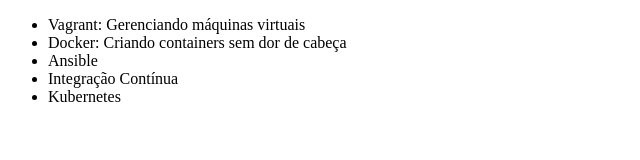
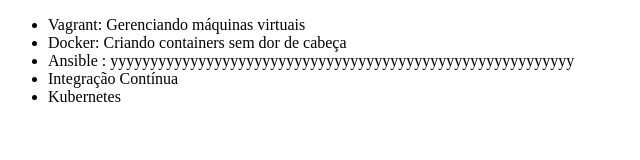
Before and after one commit to Aluraivm/AluraGit, a plain HTML site: page index.html in a window 1280 px wide. Shown: the whole page, without its empty margins (0-640 px from the left). Drawn offline with Linux system fonts and the light colour scheme.

```diff
--- a/index.html
+++ b/index.html
@@ -8,7 +8,7 @@
     <ul>
         <li>Vagrant: Gerenciando máquinas virtuais</li>
         <li>Docker: Criando containers sem dor de cabeça</li>
-        <li>Ansible</li>
+        <li>Ansible : yyyyyyyyyyyyyyyyyyyyyyyyyyyyyyyyyyyyyyyyyyyyyyyyyyyyyyyyyy</li>
         <li>Integração Contínua</li>
         <li>Kubernetes</li>
     </ul>
```
